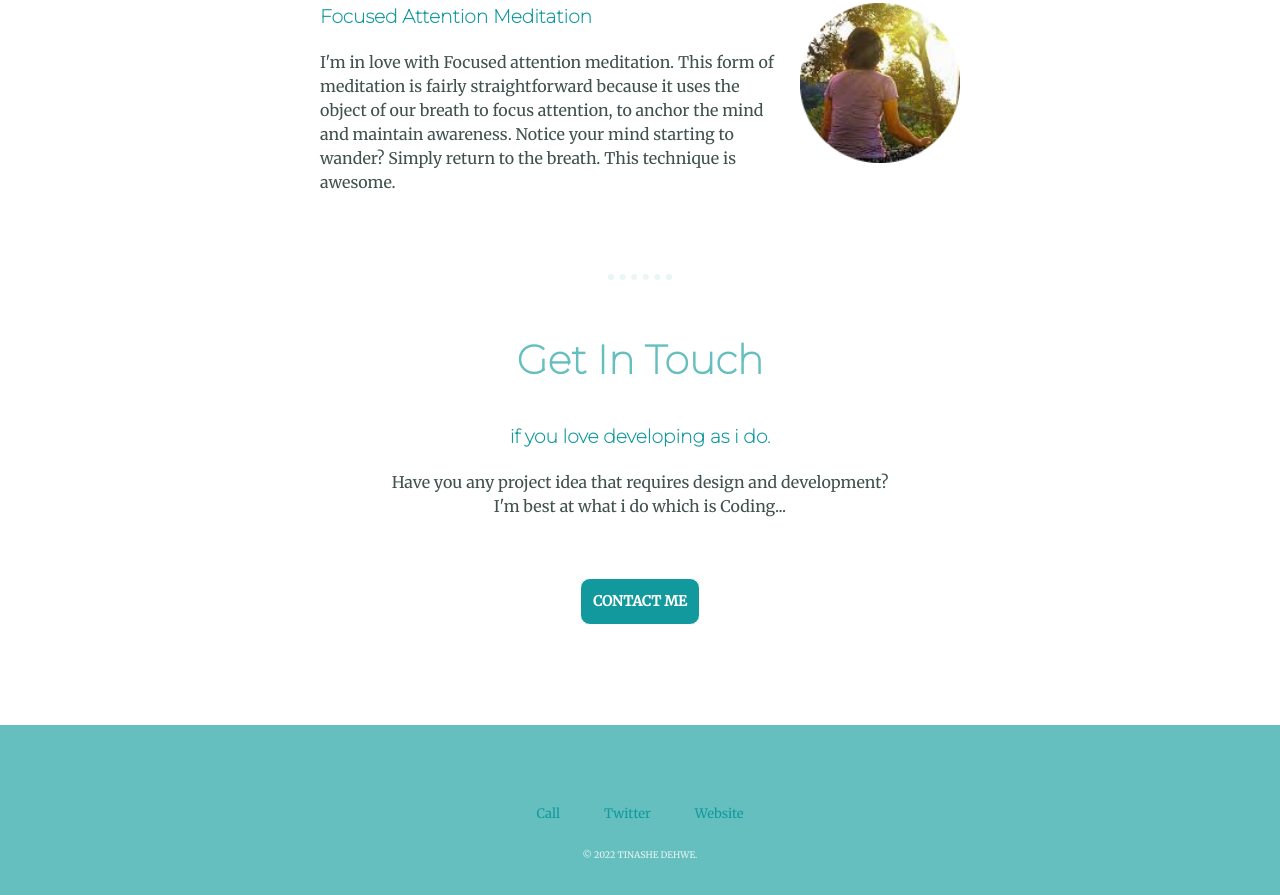
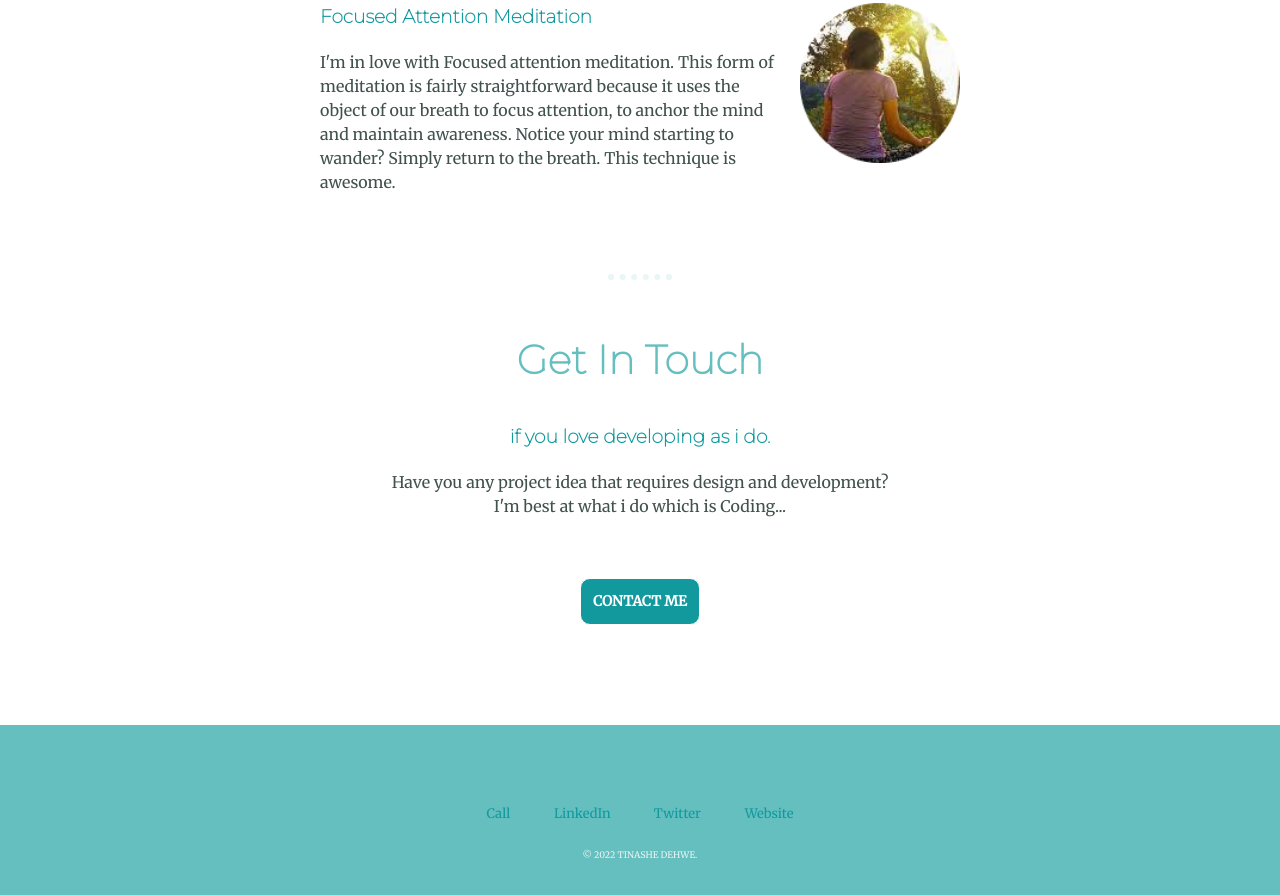
Before and after one commit to Tinashe-Dehwe/RESUME-or-CV, a plain HTML site: page index.html in a window 1280 px wide. Shown: the part 1707-2602 px from the top of the page. Drawn offline with Linux system fonts and the light colour scheme.

Commit message:
Update index.html

```diff
--- a/index.html
+++ b/index.html
@@ -54,6 +54,7 @@
 
   <div class="bottom-container">
     <a class="footer-link" href="Tel:+263777993748">Call</a>
+    <a class="footer-link" href="https://www.linkedin.com/in/tinashe-dehwe-76ab3a241/">LinkedIn </a>
     <a class="footer-link" href="https://twitter.com/">Twitter</a>
     <a class="footer-link" href="https://www.appbrewery.co/">Website</a>
     <p class="footer-para">© 2022 TINASHE DEHWE.</p>
```
